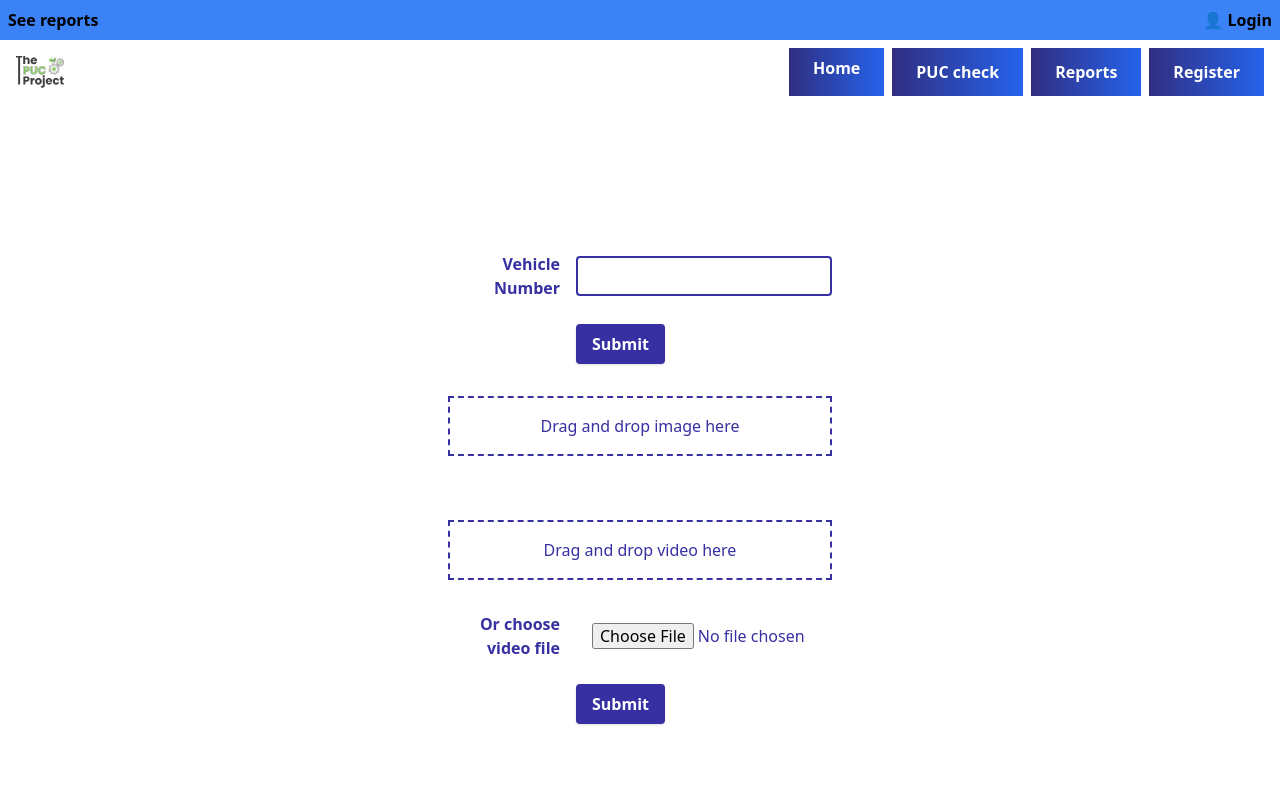
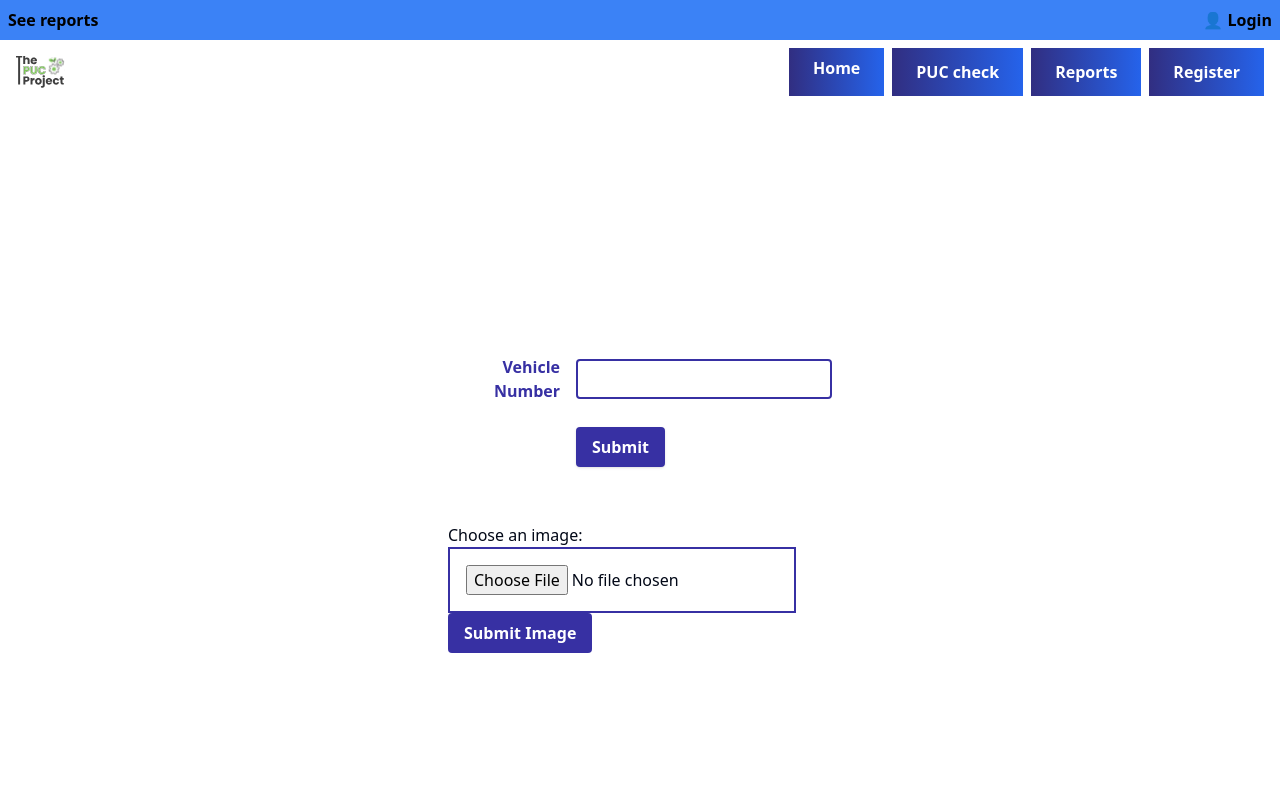
Before and after one commit to vinayrewatkar/PUC-dashboard, a Next.js app: page /PucCheck in a window 1280 px wide. Shown: the top 800 px of the page. Built offline with nearby package versions, Linux system fonts and the light colour scheme.

Commit message:
puc_check integrated

```diff
--- a/package.json
+++ b/package.json
@@ -21,6 +21,7 @@
     "cn": "^0.1.1",
     "embla-carousel-react": "^8.0.0",
     "lucide-react": "^0.363.0",
+    "multer": "^1.4.5-lts.1",
     "next": "^14.2.3",
     "react": "^18",
     "react-chartjs-2": "^5.2.0",
--- a/src/app/PucCheck/page.tsx
+++ b/src/app/PucCheck/page.tsx
@@ -1,48 +1,68 @@
 'use client';
-import * as React from "react";
-import { useState } from "react";
-import Navlink from '../home/components/Navlink';
+
+import { Content } from "next/font/google";
+import React, { useState } from "react";
 
 const PucCheck = () => {
   const [vehicleNumber, setVehicleNumber] = useState("");
-  const [image, setImage] = useState<string | null>(null);
-  const [video, setVideo] = useState<string | null>(null);
+  const [image, setImage] = useState(null);
+  const [responseDetails, setResponseDetails] = useState();
+  const [error, setError] = useState(null);
 
-  const handleSubmitVehicleNumber = (event: React.FormEvent) => {
+  const handleSubmitVehicleNumber = (event) => {
     event.preventDefault();
-    // Handle the vehicle number submission here
     console.log("Vehicle Number: ", vehicleNumber);
   };
 
-  const handleSubmitImage = (event: React.FormEvent) => {
+  const handleImageChange = (event) => {
     event.preventDefault();
-    // Handle the image submission here
-    console.log("Image: ", image);
-  };
-
-  const handleSubmitVideo = (event: React.FormEvent) => {
-    event.preventDefault();
-    // Handle the video submission here
-    console.log("Video: ", video);
-  };
-
-  const handleImageChange = (event: React.ChangeEvent<HTMLInputElement>) => {
-    if (event.target.files) {
-      setImage(URL.createObjectURL(event.target.files[0]));
+    if (event.target.files && event.target.files[0]) {
+      setImage(event.target.files[0]); // Set the file itself, not the URL
     }
   };
 
-  const handleVideoChange = (event: React.ChangeEvent<HTMLInputElement>) => {
-    if (event.target.files) {
-      setVideo(URL.createObjectURL(event.target.files[0]));
+  const handleSubmitImage = async (event) => {
+    event.preventDefault();
+    console.log('====================================');
+    console.log("in handle image submit");
+    console.log('====================================');
+    if (!image) {
+      alert("Please select an image to upload.");
+      return;
+    }
+    const formData = new FormData();
+    formData.append("file", image); // Append the file
+
+
+    try {
+      const response = await fetch("http://127.0.0.1:5000/api/puc/process_image", {
+        method: 'POST',
+        body: formData,
+        // headers: {
+        //   "Content-Type": "application/json",
+        // },
+      });
+      console.log('====================================');
+      console.log("in handle image submit");
+      console.log('====================================');
+      if (!response.ok) {
+        throw new Error('Failed to fetch');
+      }
+
+      const data = await response.json();
+      console.log("Server Response:", data);
+    setResponseDetails(data.response[0]);
+    }
+
+    catch (error) {
+      console.error("Error uploading image:", error);
+      setError("Failed to process image. Please try again");
     }
   };
 
   return (
-    <div>
     <div className="flex flex-col items-center justify-center h-screen bg-white">
-        {/* Vehicle Number input */}
-        <form onSubmit={handleSubmitVehicleNumber} className="w-full max-w-sm mb-8">
+      <form onSubmit={handleSubmitVehicleNumber} className="w-full max-w-sm mb-4">
         <div className="md:flex md:items-center mb-6">
           <div className="md:w-1/3">
             <label className="block text-indigo-800 font-bold md:text-right mb-1 md:mb-0 pr-4" htmlFor="vehicle-number">
@@ -71,49 +91,194 @@ const PucCheck = () => {
           </div>
         </div>
       </form>
-        {/* Image input */}
-        <div className="w-full max-w-sm border-2 border-dashed border-indigo-800 p-4 mb-8">
-          <p className="text-center text-indigo-800">Drag and drop image here</p>
-        </div>
-        <form onSubmit={handleSubmitImage} className="w-full max-w-sm mb-8">
-          {/* Image input */}
-        </form>
-        {/* Video input */}
-        <div className="w-full max-w-sm border-2 border-dashed border-indigo-800 p-4 mb-8">
-          <p className="text-center text-indigo-800">Drag and drop video here</p>
-        </div>
-        <form onSubmit={handleSubmitVideo} className="w-full max-w-sm mb-8">
-          <div className="md:flex md:items-center mb-6">
-            <div className="md:w-1/3">
-              <label className="block text-indigo-800 font-bold md:text-right mb-1 md:mb-0 pr-4" htmlFor="vehicle-video">
-                Or choose video file
-              </label>
-            </div>
-            <div className="md:w-2/3">
+
+      <form onSubmit={handleSubmitImage} className="w-full max-w-sm">
+        <div className="pt-10">
+          <p>Choose an image:</p>
           <input
-                className="bg-white appearance-none border-none rounded w-full py-2 px-4 text-indigo-800 leading-tight focus:outline-none focus:bg-white focus:border-indigo-800"
-                id="vehicle-video"
             type="file"
-                accept="video/*"
-                onChange={handleVideoChange}
+            accept="image/*"
+            onChange={handleImageChange}
+            className="border-2 border-indigo-800 p-4"
           />
         </div>
+        <button
+          type="submit"
+          className="bg-indigo-800 hover:bg-indigo-600 text-white font-bold py-2 px-4 rounded"
+          onSubmit={handleSubmitImage}
+        >
+          Submit Image
+        </button>
+      </form>
+
+      {responseDetails && (
+      <div className="mt-8 p-4 text-left border border-indigo-800 rounded">
+          <h3 className="text-lg font-bold">Vehicle Details:</h3>
+          <p>Message: {responseDetails?.message}</p>
+          <p>Model: {responseDetails?.model}</p>
+          <p>Owner: {responseDetails?.owner_name}</p>
+          <p>Registration No: {responseDetails?.reg_no}</p>
+          <p>State: {responseDetails?.state}</p>
+          <h4 className="text-md font-bold mt-4">PUCC Details:</h4>
+          <p>Centre No: {responseDetails?.vehicle_pucc_details.pucc_centreno}</p>
+          <p>PUCC No: {responseDetails?.vehicle_pucc_details.pucc_no}</p>
+          <p>Valid From: {responseDetails?.vehicle_pucc_details.pucc_from}</p>
+          <p>Valid Until: {responseDetails?.vehicle_pucc_details.pucc_upto}</p>
         </div>
-          <div className="md:flex md:items-center">
-            <div className="md:w-1/3"></div>
-            <div className="md:w-2/3">
-              <button
-                className="shadow bg-indigo-800 hover:bg-indigo-600 focus:shadow-outline focus:outline-none text-white font-bold py-2 px-4 rounded"
-                type="submit"
-              >
-                Submit
-              </button>
-            </div>
-          </div>
-        </form>
-      </div>
+       )}
+
+
     </div>
   );
-}
+};
 
 export default PucCheck;
+
+
+// import * as React from "react";
+// import { useState } from "react";
+// import Navlink from '../home/components/Navlink';
+
+// const PucCheck = () => {
+//   const [vehicleNumber, setVehicleNumber] = useState("");
+//   const [image, setImage] = useState<string | null>(null);
+//   // const [video, setVideo] = useState<string | null>(null);
+
+//   const handleSubmitVehicleNumber = (event: React.FormEvent) => {
+//     event.preventDefault();
+//     // Handle the vehicle number submission here
+//     console.log("Vehicle Number: ", vehicleNumber);
+//   };
+
+//   const handleSubmitImage = async (event: React.FormEvent) => {
+//     event.preventDefault();
+//     if (!image) {
+//       alert("Please select an image to upload.");
+//       return;
+//     }
+
+
+//   // const handleSubmitVideo = (event: React.FormEvent) => {
+//   //   event.preventDefault();
+//   //   // Handle the video submission here
+//   //   console.log("Video: ", video);
+//   // };
+
+//   const handleImageChange = (event: React.ChangeEvent<HTMLInputElement>) => {
+//     if (event.target.files) {
+//       setImage(URL.createObjectURL(event.target.files[0]));
+//     }
+//   };
+
+//   // const handleVideoChange = (event: React.ChangeEvent<HTMLInputElement>) => {
+//   //   if (event.target.files) {
+//   //     setVideo(URL.createObjectURL(event.target.files[0]));
+//   //   }
+//   // };
+
+//   return (
+//     <div>
+//       <div className="flex flex-col items-center justify-center h-screen bg-white">
+//         {/* Vehicle Number input */}
+//         <form onSubmit={handleSubmitVehicleNumber} className="w-full max-w-sm mb-1">
+//           <div className="md:flex md:items-center mb-6">
+//             <div className="md:w-1/3">
+//               <label className="block text-indigo-800 font-bold md:text-right mb-1 md:mb-0 pr-4" htmlFor="vehicle-number">
+//                 Vehicle Number
+//               </label>
+//             </div>
+//             <div className="md:w-2/3">
+//               <input
+//                 className="appearance-none border-2 border-indigo-800 rounded w-full py-2 px-4 text-indigo-800 leading-tight focus:outline-none focus:bg-white focus:border-indigo-800"
+//                 id="vehicle-number"
+//                 type="text"
+//                 value={vehicleNumber}
+//                 onChange={(e) => setVehicleNumber(e.target.value)}
+//               />
+//             </div>
+//           </div>
+//           <div className="md:flex md:items-center">
+//             <div className="md:w-1/3">
+//             </div>
+//             <div className="md:w-2/3">
+//               <button
+//                 className="shadow bg-indigo-800 hover:bg-indigo-600 focus:shadow-outline focus:outline-none text-white font-bold py-2 px-4 rounded"
+//                 type="submit"
+//               >
+//                 Submit
+//               </button>
+//             </div>
+//           </div>
+
+
+//         </form>
+
+
+//         <div className="pt-10 pb-3">
+//         <form
+//         action="https://backend-puc.onrender.com"
+//         method ="POST"
+//         encType="multipart/form-data"
+//         // onSubmit={handleSubmitVideo}
+//         className="w-full max-w-sm mb-8">
+
+//         {/* Image input */}
+//         <div className="pt-10 pb-3">
+//         <p>choose a image</p>
+//         </div>
+//         <div className="w-72 max-w-sm border-2 border-indigo-800 p-4 mb-6">
+//         <input
+//                 className="bg-white appearance-none border-none rounded w-full py-2 px-4 text-indigo-800 leading-tight focus:outline-none focus:bg-white focus:border-indigo-800"
+//                 id="vehicle-video"
+//                 type="file"
+//                 accept="image/*"
+//                 // onChange={handleImageChange}
+//               />
+//         </div>
+
+
+
+
+
+
+//         {/* Video input */}
+//         {/* <div className="pt-5 pb-3">
+//         <p>choose a Video</p>
+//         </div> */}
+//         {/* <div className="w-72 max-w-sm border-2 border-indigo-800 p-4 mb-8">
+//         <input
+//                 className="bg-white appearance-none border-none rounded w-full py-2 px-4 text-indigo-800 leading-tight focus:outline-none focus:bg-white focus:border-indigo-800"
+//                 id="vehicle-video"
+//                 type="file"
+//                 accept="video/*"
+//                 onChange={handleVideoChange}
+//               />
+//         </div> */}
+
+
+
+
+
+
+
+//           <div className="md:flex md:items-center">
+//             <div className="md:w-1/3"></div>
+//             <div className="md:w-2/3">
+//               <button
+//                 className="shadow bg-indigo-800 hover:bg-indigo-600 focus:shadow-outline focus:outline-none text-white font-bold py-2 px-4 rounded"
+//                 type="submit"
+//               >
+//                 Submit
+//               </button>
+//             </div>
+//           </div>
+//         </form>
+
+
+//         </div>
+//       </div>
+//     </div>
+//   );
+// }
+
+// export default PucCheck;
```
Also changed, not shown: 1 other file (tests, documents, lock files or other folders). Lines whose indentation alone changed are shown as unchanged.
